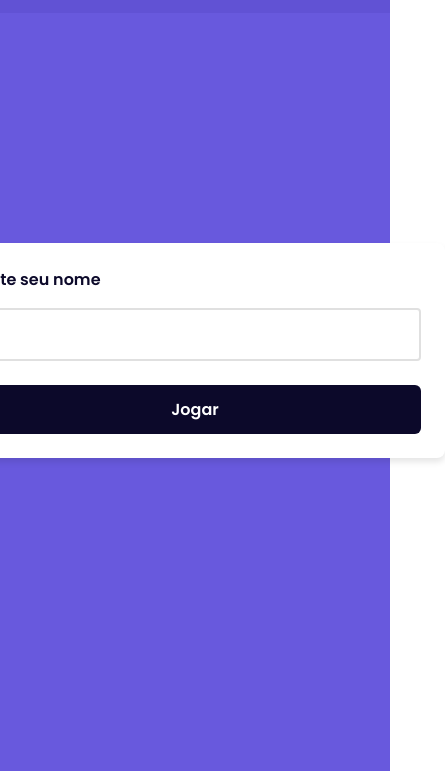
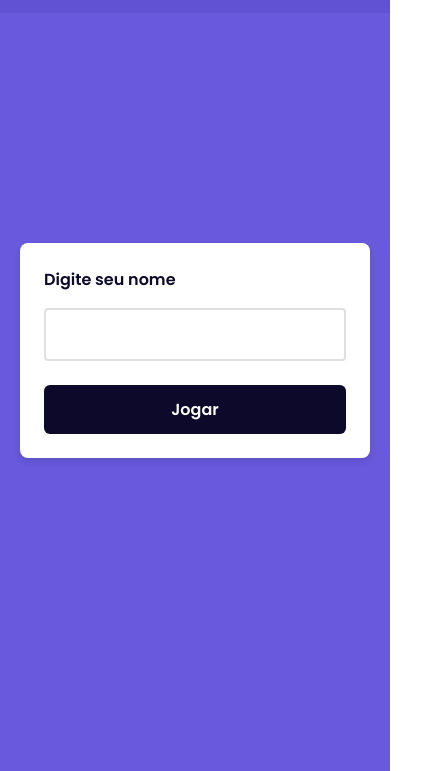
Before and after one commit to Lucascarv1804/logic_pro, a plain HTML site: page pages/name.html in a window 390 px wide. Shown: the part 73-844 px from the top of the page, 445 px wide, since content can reach past the window. Drawn offline with nearby package versions, Linux system fonts and the light colour scheme.

Commit message:
Add files via upload

```diff
--- a/assets/css/name.css
+++ b/assets/css/name.css
@@ -67,14 +67,9 @@ main {
     display: flex;
     align-items: center;
     height: 80vh;
+    margin: 0 3rem;
 }
 
-/* Your existing styles remain unchanged */
-
-/* Styling for the form */
-/* Your existing styles remain unchanged */
-
-/* Styling for the form */
 .name-container {
     background-color: var(--main-color);
     border-radius: 8px;
@@ -161,6 +156,7 @@ input[type="submit"]:focus {
 @media (max-width: 480px) {
     .name-container {
         padding: 1.5rem;
+        width: 350px;
     }
 }
 
```
